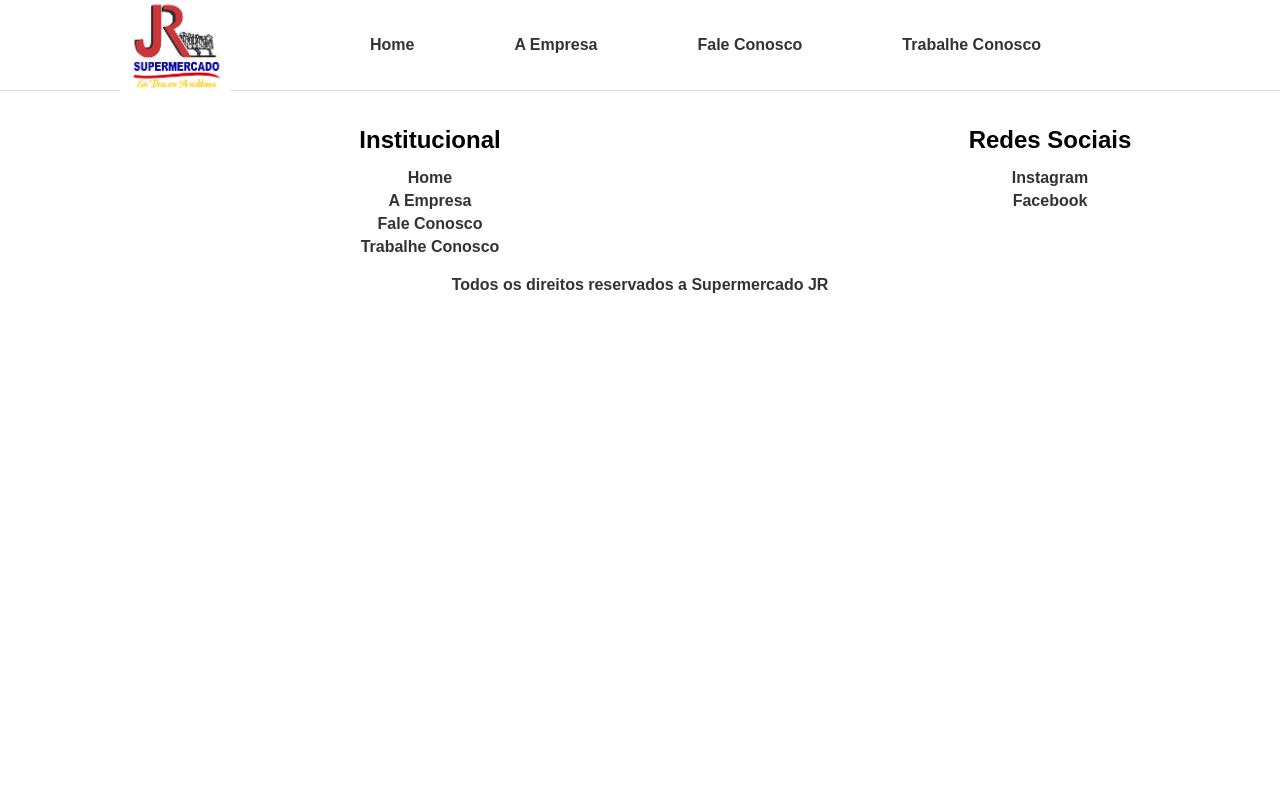
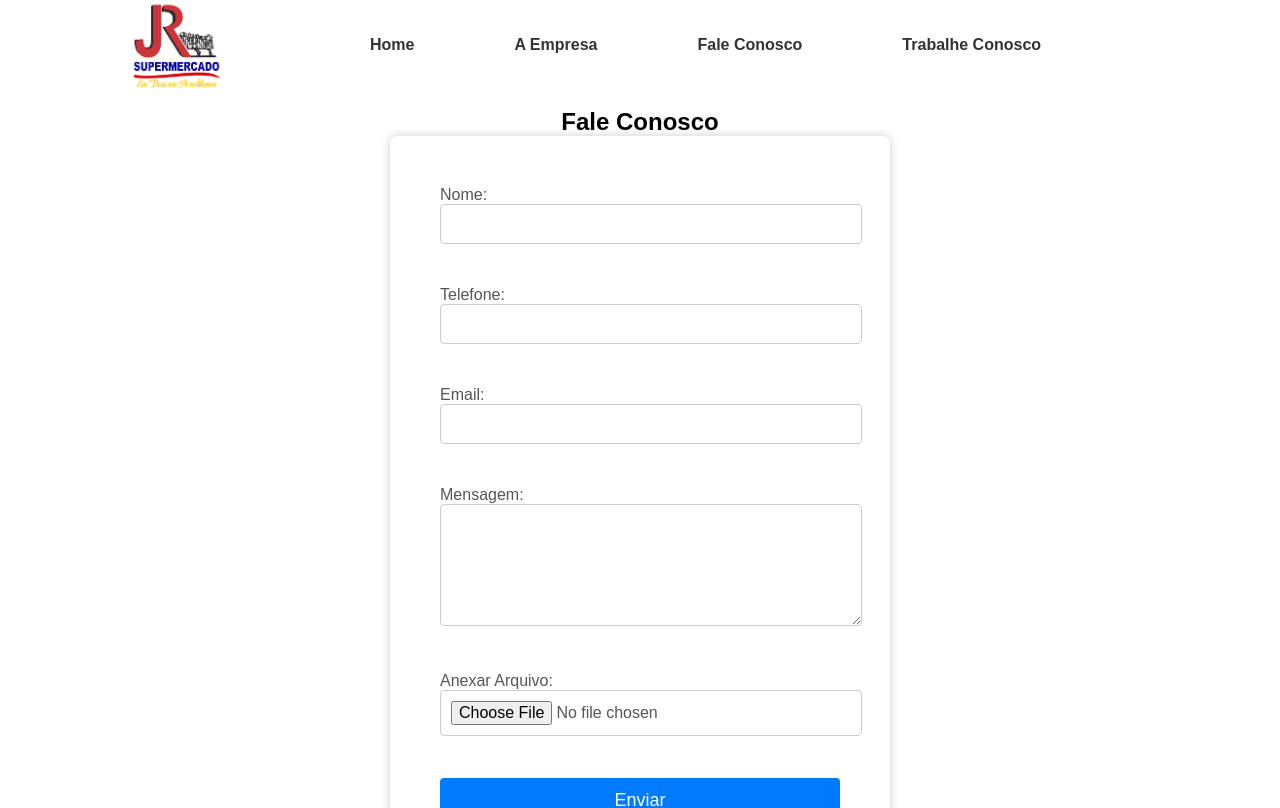
Before and after one commit to masamps/mercado-jr, a React (Create React App) app: page /Trabalhe in a window 1280 px wide. Shown: the top 808 px of the page. Built offline with nearby package versions, Linux system fonts and the light colour scheme; the HTML template or start-up script is replaced by a standard one.

Commit message:
Criando formulários

```diff
--- a/src/App.js
+++ b/src/App.js
@@ -2,7 +2,9 @@ import React from 'react';
 import { BrowserRouter as Router, Route, Routes, Navigate} from 'react-router-dom';
 import Home from './pages/home';
 import Empresa from './pages/empresa';
+import Fale from './pages/faleConosco';
 import Navigator from './pages/navigator';
+import Trabalhe from './pages/trabalhe';
 import Footer from './pages/footer';
 
 function App() {
@@ -14,6 +16,8 @@ function App() {
       <Route path="/mercado-jr/" element= {<Navigate to="/Home" />} />
       <Route path="/Home" element={<Home />} />
       <Route path="/Empresa" element={<Empresa />} />
+      <Route path="/Fale" element={<Fale />} />
+      <Route path="/Trabalhe" element={<Trabalhe />} />
       </Routes>
       <Footer/>
     </div>
--- /dev/null
+++ b/src/pages/faleConosco.js
@@ -0,0 +1,71 @@
+import React, { useState } from 'react';
+import '../styles/faleConosco.css';
+
+const Fale = () => {
+    const [nome, setNome] = useState('');
+    const [telefone, setTelefone] = useState('');
+    const [email, setEmail] = useState('');
+    const [mensagem, setMensagem] = useState('');
+
+    const handleSubmit = (e) => {
+        e.preventDefault();
+        console.log('Nome:', nome);
+        console.log('Email:', email);
+        console.log('Mensagem:', mensagem);
+        setNome('');
+        setTelefone('');
+        setEmail('');
+        setMensagem('');
+    };
+
+    return (
+        <div className="formulario">
+            <h3>Fale Conosco</h3>
+            <form onSubmit={handleSubmit} className="form">
+            <p className="titulo-formulario">Tem alguma sujestão, elogio, reclamação ou outro assunto relacionado a nossas lojas? Preencha o formulário abaixo:</p>
+                <label>
+                    Nome:
+                    <input
+                        type="text"
+                        value={nome}
+                        onChange={(e) => setNome(e.target.value)}
+                        className="formulario-input"
+                    />
+                </label>
+                <br />
+                <label>
+                    Telefone:
+                    <input
+                        type="number"
+                        value={telefone}
+                        onChange={(e) => setTelefone(e.target.value)}
+                        className="formulario-input"
+                    />
+                </label>
+                <br />
+                <label>
+                    Email:
+                    <input
+                        type="email"
+                        value={email}
+                        onChange={(e) => setEmail(e.target.value)}
+                        className="formulario-input"
+                    />
+                </label>
+                <br />
+                <label>
+                    Mensagem:
+                    <textarea
+                        value={mensagem}
+                        onChange={(e) => setMensagem(e.target.value)}
+                        className="formulario-textarea"
+                    />
+                </label>
+                <br />
+                <button type="submit" className="formulario-button">Enviar</button>
+            </form>
+        </div>
+    );
+};
+
+export default Fale;
--- a/src/pages/navigator.js
+++ b/src/pages/navigator.js
@@ -14,8 +14,8 @@ function Navigator() {
         <ul>
           <li><Link to="/Home">Home</Link></li>
           <li><Link to="/Empresa">A Empresa</Link></li>
-          <li><Link to="/Carrinho">Fale Conosco</Link></li>
-          <li><Link to="/Carrinho">Trabalhe Conosco</Link></li>
+          <li><Link to="/Fale">Fale Conosco</Link></li>
+          <li><Link to="/Trabalhe">Trabalhe Conosco</Link></li>
         </ul>
       </nav>
     </header>
--- /dev/null
+++ b/src/pages/trabalhe.js
@@ -0,0 +1,101 @@
+import React, { useState } from 'react';
+import '../styles/faleConosco.css';
+
+const Trabalhe = () => {
+    const [nome, setNome] = useState('');
+    const [telefone, setTelefone] = useState('');
+    const [email, setEmail] = useState('');
+    const [mensagem, setMensagem] = useState('');
+    const [arquivo, setArquivo] = useState(null);
+
+    const handleSubmit = async (e) => {
+        e.preventDefault();
+
+        // Aqui você pode construir um objeto FormData para enviar dados e arquivo
+        const formData = new FormData();
+        formData.append('nome', nome);
+        formData.append('telefone', telefone);
+        formData.append('email', email);
+        formData.append('mensagem', mensagem);
+        formData.append('arquivo', arquivo);
+
+        try {
+            const response = await fetch('http://localhost:3001/send', {
+                method: 'POST',
+                body: formData,
+            });
+
+            if (response.ok) {
+                alert('Mensagem enviada com sucesso!');
+                setNome('');
+                setTelefone('');
+                setEmail('');
+                setMensagem('');
+                setArquivo(null);
+            } else {
+                throw new Error('Erro ao enviar mensagem');
+            }
+        } catch (error) {
+            console.error('Erro ao enviar mensagem:', error);
+        }
+    };
+
+    return (
+        <div className="formulario">
+            <h2>Fale Conosco</h2>
+            <form onSubmit={handleSubmit} className="form">
+                <label>
+                    Nome:
+                    <input
+                        type="text"
+                        value={nome}
+                        onChange={(e) => setNome(e.target.value)}
+                        className="formulario-input"
+                    />
+                </label>
+                <br />
+                <label>
+                    Telefone:
+                    <input
+                        type="tel"
+                        value={telefone}
+                        onChange={(e) => setTelefone(e.target.value)}
+                        className="formulario-input"
+                    />
+                </label>
+                <br />
+                <label>
+                    Email:
+                    <input
+                        type="email"
+                        value={email}
+                        onChange={(e) => setEmail(e.target.value)}
+                        className="formulario-input"
+                    />
+                </label>
+                <br />
+                <label>
+                    Mensagem:
+                    <textarea
+                        value={mensagem}
+                        onChange={(e) => setMensagem(e.target.value)}
+                        className="formulario-textarea"
+                    />
+                </label>
+                <br />
+                <label>
+                    Anexar Arquivo:
+                    <input
+                        type="file"
+                        onChange={(e) => setArquivo(e.target.files[0])}
+                        className="formulario-input"
+                    />
+                </label>
+                <br />
+                <button type="submit" className="formulario-button">Enviar</button>
+            </form>
+        </div>
+    );
+};
+
+export default Trabalhe;
--- /dev/null
+++ b/src/styles/faleConosco.css
@@ -0,0 +1,63 @@
+/* Fale.css */
+.formulario {
+    display: flex;
+    justify-content: center;
+    align-items: center;
+    height: 100vh;
+    flex-direction: column;
+}
+
+.form {
+    width: 400px;
+    padding: 50px;
+    border-radius: 8px;
+    box-shadow: 0 0 10px rgba(0, 0, 0, 0.2);
+}
+
+.titulo-formulario{
+    text-align: center;
+    color: #48494b;
+    margin-bottom: 20px;
+}
+
+.form h2 {
+    color: #333;
+    font-size: 24px;
+    margin-bottom: 20px;
+}
+
+.form label {
+    display: block;
+    margin-bottom: 8px;
+    color: #555;
+}
+
+.formulario-input,
+.formulario-textarea {
+    width: 100%;
+    padding: 10px;
+    margin-bottom: 16px;
+    border: 1px solid #ccc;
+    border-radius: 4px;
+    font-size: 16px;
+}
+
+.formulario-textarea {
+    height: 100px;
+}
+
+.formulario-button {
+    width: 100%;
+    padding: 12px;
+    border: none;
+    border-radius: 4px;
+    background-color: #007bff;
+    color: #fff;
+    font-size: 18px;
+    cursor: pointer;
+    transition: background-color 0.3s;
+}
+
+.formulario-button:hover {
+    background-color: #0056b3;
+}
```
